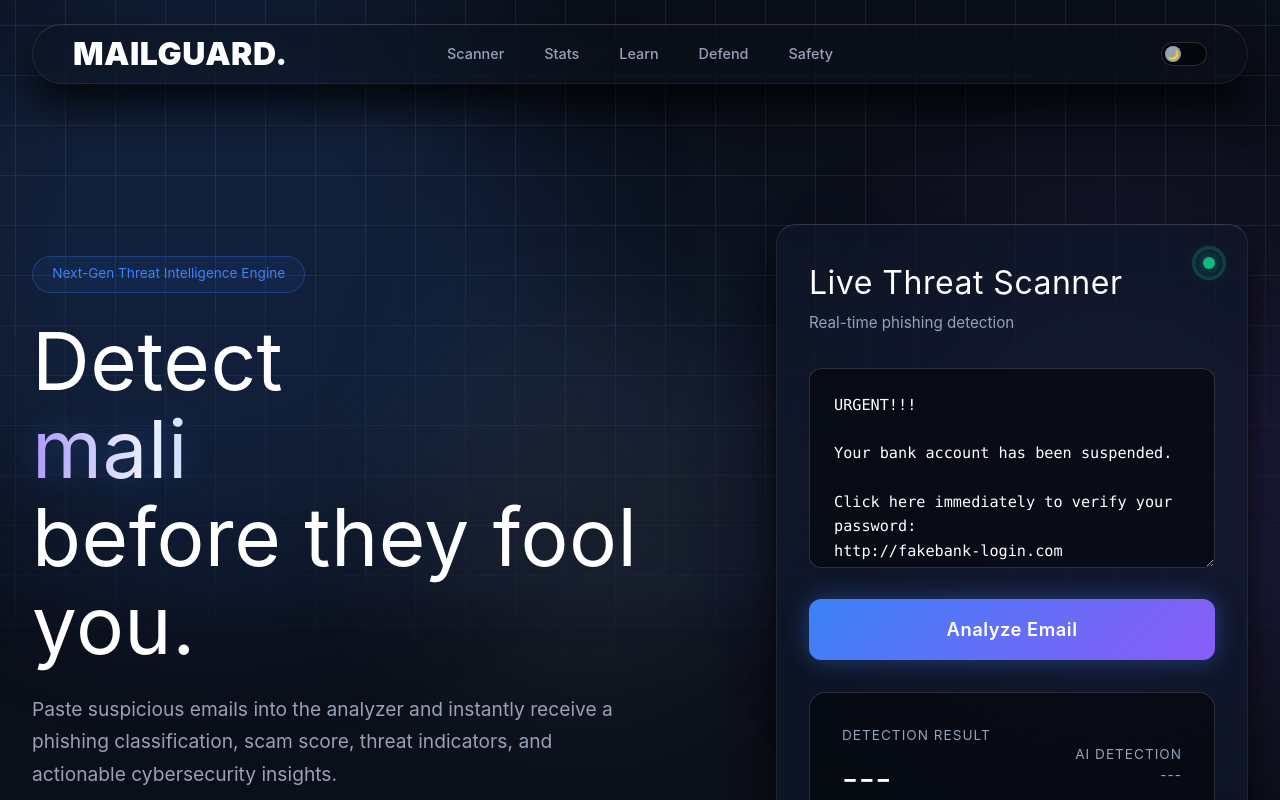
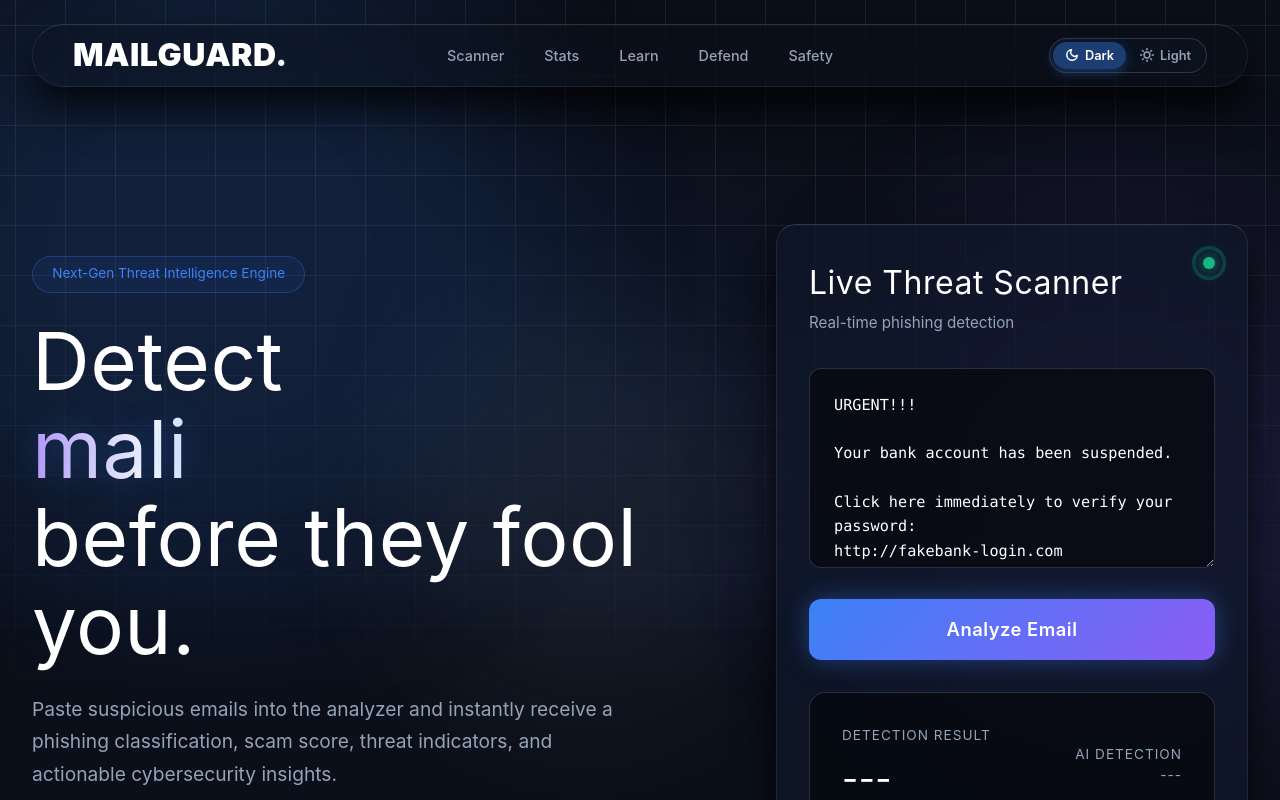
Before and after one commit to manassuryawanshi/Mailguard, a React (Vite) app: page / in a window 1280 px wide. Shown: the top 800 px of the page. Built offline with nearby package versions, Linux system fonts and the light colour scheme; a web font is replaced by a local one.

Commit message:
design: replace checkbox toggle with premium segmented theme controller

```diff
--- a/src/App.jsx
+++ b/src/App.jsx
@@ -809,15 +809,35 @@
             </div>
 
             <div className="nav-action-area">
-              <div className="theme-switch-wrapper">
-                <label className="theme-switch">
-                  <input
-                    type="checkbox"
-                    checked={theme === 'light'}
-                    onChange={toggleTheme}
-                  />
-                  <span className="slider"></span>
-                </label>
+              <div className="theme-toggle-segmented">
+                <button
+                  className={`theme-tab ${theme === 'dark' ? 'active' : ''}`}
+                  onClick={() => setTheme('dark')}
+                  aria-label="Dark Theme"
+                >
+                  <svg width="14" height="14" viewBox="0 0 24 24" fill="none" stroke="currentColor" strokeWidth="2.5" strokeLinecap="round" strokeLinejoin="round">
+                    <path d="M21 12.79A9 9 0 1 1 11.21 3 7 7 0 0 0 21 12.79z" />
+                  </svg>
+                  <span>Dark</span>
+                </button>
+                <button
+                  className={`theme-tab ${theme === 'light' ? 'active' : ''}`}
+                  onClick={() => setTheme('light')}
+                  aria-label="Light Theme"
+                >
+                  <svg width="14" height="14" viewBox="0 0 24 24" fill="none" stroke="currentColor" strokeWidth="2.5" strokeLinecap="round" strokeLinejoin="round">
+                    <circle cx="12" cy="12" r="5" />
+                    <line x1="12" y1="1" x2="12" y2="3" />
+                    <line x1="12" y1="21" x2="12" y2="23" />
+                    <line x1="4.22" y1="4.22" x2="5.64" y2="5.64" />
+                    <line x1="18.36" y1="18.36" x2="19.78" y2="19.78" />
+                    <line x1="1" y1="12" x2="3" y2="12" />
+                    <line x1="21" y1="12" x2="23" y2="12" />
+                    <line x1="4.22" y1="19.78" x2="5.64" y2="18.36" />
+                    <line x1="18.36" y1="5.64" x2="19.78" y2="4.22" />
+                  </svg>
+                  <span>Light</span>
+                </button>
               </div>
 
               <button
--- a/src/index.css
+++ b/src/index.css
@@ -465,63 +465,69 @@
 .nav-links a:hover { color: var(--text-main); }
 .nav-links a:hover::after { width: 100%; }
 
-/* Theme Toggle Switch */
-.theme-switch-wrapper {
-  display: flex;
-  align-items: center;
-  gap: 10px;
-}
-
-.theme-switch {
+/* Premium Segmented Theme Toggle */
+.theme-toggle-segmented {
+  display: flex;
+  align-items: center;
+  background: rgba(13, 27, 42, 0.4);
+  border: 1px solid var(--border-strong);
+  border-radius: 30px;
+  padding: 3px;
+  gap: 2px;
   position: relative;
-  display: inline-block;
-  width: 46px;
-  height: 24px;
-}
-
-.theme-switch input {
-  opacity: 0;
-  width: 0;
-  height: 0;
-}
-
-.slider {
-  position: absolute;
+  backdrop-filter: blur(10px);
+  -webkit-backdrop-filter: blur(10px);
+}
+
+[data-theme="light"] .theme-toggle-segmented {
+  background: rgba(226, 232, 240, 0.6);
+  border-color: rgba(203, 213, 225, 0.8);
+}
+
+.theme-tab {
+  display: flex;
+  align-items: center;
+  gap: 6px;
+  background: transparent;
+  border: none;
+  padding: 6px 12px;
+  border-radius: 20px;
+  font-size: 0.8rem;
+  font-weight: 600;
+  color: var(--text-muted);
   cursor: pointer;
-  top: 0; left: 0; right: 0; bottom: 0;
-  background-color: var(--bg-input);
-  transition: .4s;
-  border-radius: 34px;
-  border: 1px solid var(--border-strong);
-}
-
-.slider:before {
-  position: absolute;
-  content: "🌙";
-  display: flex;
-  align-items: center;
-  justify-content: center;
-  font-size: 10px;
-  height: 16px;
-  width: 16px;
-  left: 3px;
-  bottom: 3px;
-  background-color: var(--text-muted);
-  transition: .4s;
-  border-radius: 50%;
-}
-
-input:checked + .slider {
-  background-color: rgba(59, 130, 246, 0.1);
-  border-color: var(--neon-cyan);
-}
-
-input:checked + .slider:before {
-  content: "☀️";
-  transform: translateX(22px);
-  background-color: var(--neon-cyan);
-  color: #fff;
-  box-shadow: 0 0 10px var(--neon-cyan);
+  transition: all 0.3s cubic-bezier(0.4, 0, 0.2, 1);
+  font-family: var(--font-body);
+  user-select: none;
+}
+
+.theme-tab svg {
+  stroke: var(--text-muted);
+  transition: stroke 0.3s ease;
+}
+
+.theme-tab:hover {
+  color: var(--text-main);
+}
+
+.theme-tab:hover svg {
+  stroke: var(--text-main);
+}
+
+.theme-tab.active {
+  background: var(--border-glow);
+  color: #ffffff !important;
+  box-shadow: 0 4px 12px rgba(59, 130, 246, 0.3);
+}
+
+.theme-tab.active svg {
+  stroke: #ffffff !important;
+}
+
+/* Premium gradient slide adjustments for Light Mode active tab */
+[data-theme="light"] .theme-tab.active {
+  background: linear-gradient(135deg, var(--neon-cyan), var(--neon-blue)) !important;
+  box-shadow: 0 4px 12px rgba(6, 182, 212, 0.2);
 }
 
 @media (max-width: 991px) {
```
